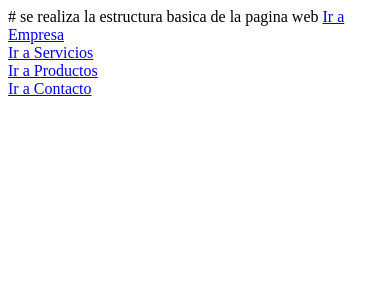
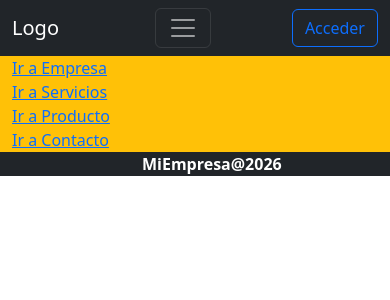
Before and after one commit to Osvaldo3389/DESARROLLO-WEB-Y-M-VIL, a PHP site: page / in a window 390 px wide. Shown: the top 300 px of the page. Run offline with PHP 8.4, Linux system fonts and the light colour scheme.

Commit message:
Enhance index.php with Bootstrap and navbar
Updated the HTML structure to include Bootstrap for styling and added a responsive navbar with dropdowns. Improved the overall layout and added a modal for authentication.

```diff
--- a/semana02/index.php
+++ b/semana02/index.php
@@ -1,12 +1,92 @@
 <html>
     <head>
-        <title>Pagina Principal </title>
+        <title>Pagina Principal</title>
+        <meta charset="utf-8">
+        <meta name="viewport" content="width=device-width, initial-scale=1">
+        <link href="https://cdn.jsdelivr.net/npm/bootstrap@5.3.8/dist/css/bootstrap.min.css" rel="stylesheet">
+        <script src="https://cdn.jsdelivr.net/npm/bootstrap@5.3.8/dist/js/bootstrap.bundle.min.js"></script>
     </head>
-     <body>
-         # se realiza la estructura basica de la pagina web
-        <a href="empresa.php">Ir a Empresa</a><br>
-        <a href="servicio.php">Ir a Servicios</a><br>
-        <a href="productos.php">Ir a Productos</a><br>
-        <a href="Contacto.php">Ir a Contacto</a><br>
-    </doby>
+    <body>
+        <!--Navbar -->
+        <nav class="navbar navbar-expand-sm bg-dark navbar-dark">
+            <div class="container-fluid">
+                <a class="navbar-brand" href="index.php">Logo</a>
+                <button class="navbar-toggler" type="button" data-bs-toggle="collapse" data-bs-target="#collapsibleNavbar">
+                    <span class="navbar-toggler-icon"></span>
+                </button>
+                <div class="collapse navbar-collapse" id="collapsibleNavbar">
+                    <ul class="navbar-nav">
+                        <li class="nav-item dropdown">
+                            <a class="nav-link dropdown-toggle" href="#" role="button" data-bs-toggle="dropdown">Empresa</a>
+                            <ul class="dropdown-menu">
+                                <li><a class="dropdown-item" href="empresa.php">Quienes Somos</a></li>
+                                <li><a class="dropdown-item" href="#">Nuestro Equipo</a></li>
+                                <li><a class="dropdown-item" href="#">Mision</a></li>
+                            </ul>
+                        </li>
+                        <li class="nav-item">
+                            <a class="nav-link" href="servicios.php">Servicios</a>
+                        </li>
+                        <li class="nav-item">
+                            <a class="nav-link" href="productos.php">Productos</a>
+                        </li>
+                        <li class="nav-item">
+                            <a class="nav-link" href="contacto.php">Contacto</a>
+                        </li>
+                    </ul>
+                </div>
+                <button type="button" class="btn btn-outline-primary" data-bs-toggle="modal" data-bs-target="#myModal">Acceder</button>
+            </div>
+        </nav>
+        <!--Container-->
+        <div class="container-fluid bg-warning">
+            <a href="empresa.php">Ir a Empresa</a><br>
+            <a href="servicios.php">Ir a Servicios</a><br>
+            <a href="productos.php">Ir a Producto</a><br>
+            <a href="Contacto.php">Ir a Contacto</a><br>
+        </div>
+        <!--Footer-->
+        <div class="container-fluid bg-dark">
+            <div class="row">
+                <div class="col-4"></div>
+                <div class="col-4" style="color:white"><strong>MiEmpresa@2026</strong></div>
+                <div class="col-4"></div>
+            </div>
+        </div>
+        <!--Modal-->
+        <div class="modal fade" id="myModal">
+            <div class="modal-dialog">
+                <div class="modal-content">
+                    <!-- Modal Header -->
+                    <div class="modal-header">
+                        <h4 class="modal-title">Autenticacion</h4>
+                        <button type="button" class="btn-close" data-bs-dismiss="modal"></button>
+                    </div>
+                    <!-- Modal body -->
+                    <div class="modal-body">
+                        <form action="empresa.php">
+                            <div class="mb-3 mt-3">
+                                <label for="email" class="form-label">Email:</label>
+                                <input type="email" class="form-control" id="email" placeholder="Enter email" name="email">
+                            </div>
+                            <div class="mb-3">
+                                <label for="pwd" class="form-label">Password:</label>
+                                <input type="password" class="form-control" id="pwd" placeholder="Enter password" name="pswd">
+                            </div>
+                            <div class="form-check mb-3">
+                                <label class="form-check-label">
+                                <input class="form-check-input" type="checkbox" name="remember"> Remember me
+                                </label>
+                            </div>
+                            <button type="submit" class="btn btn-primary">Login</button>
+                        </form>
+                    </div>
+                    <!-- Modal footer -->
+                    <div class="modal-footer">
+                        <button type="button" class="btn btn-danger" data-bs-dismiss="modal">Close</button>
+                    </div>
+                </div>
+            </div>
+        </div>
+    </body>
 </html>
```
